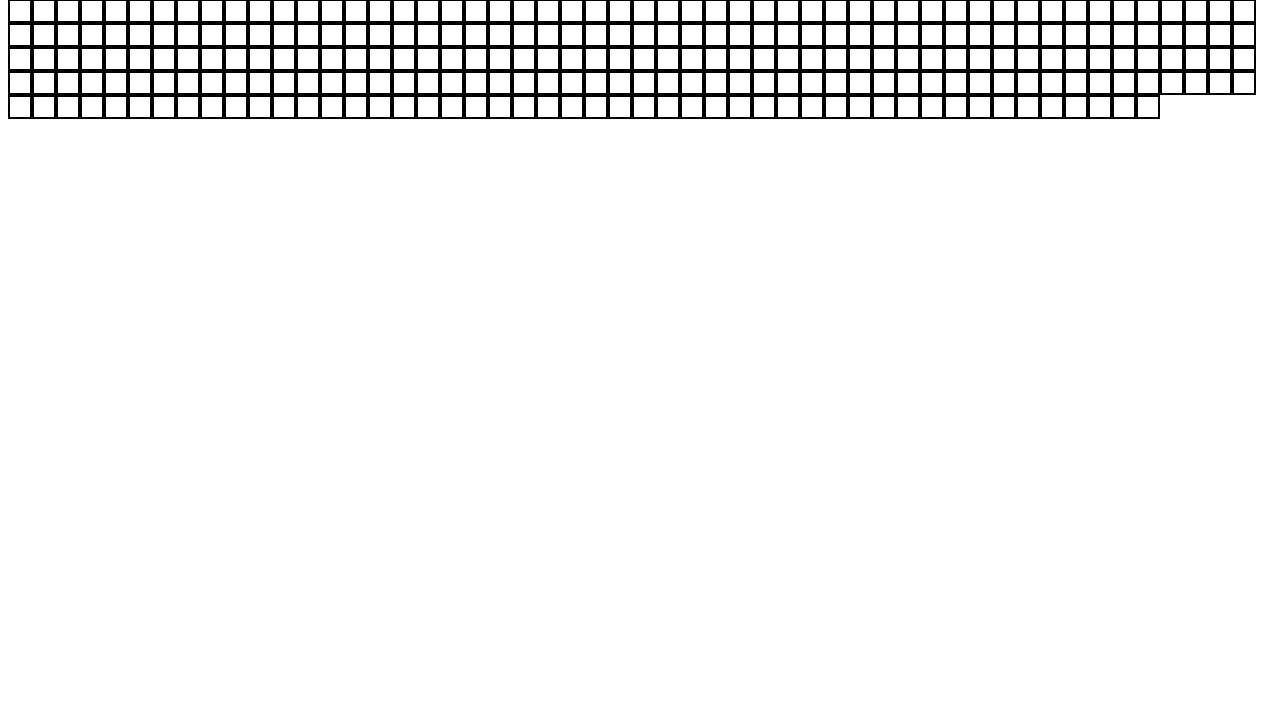
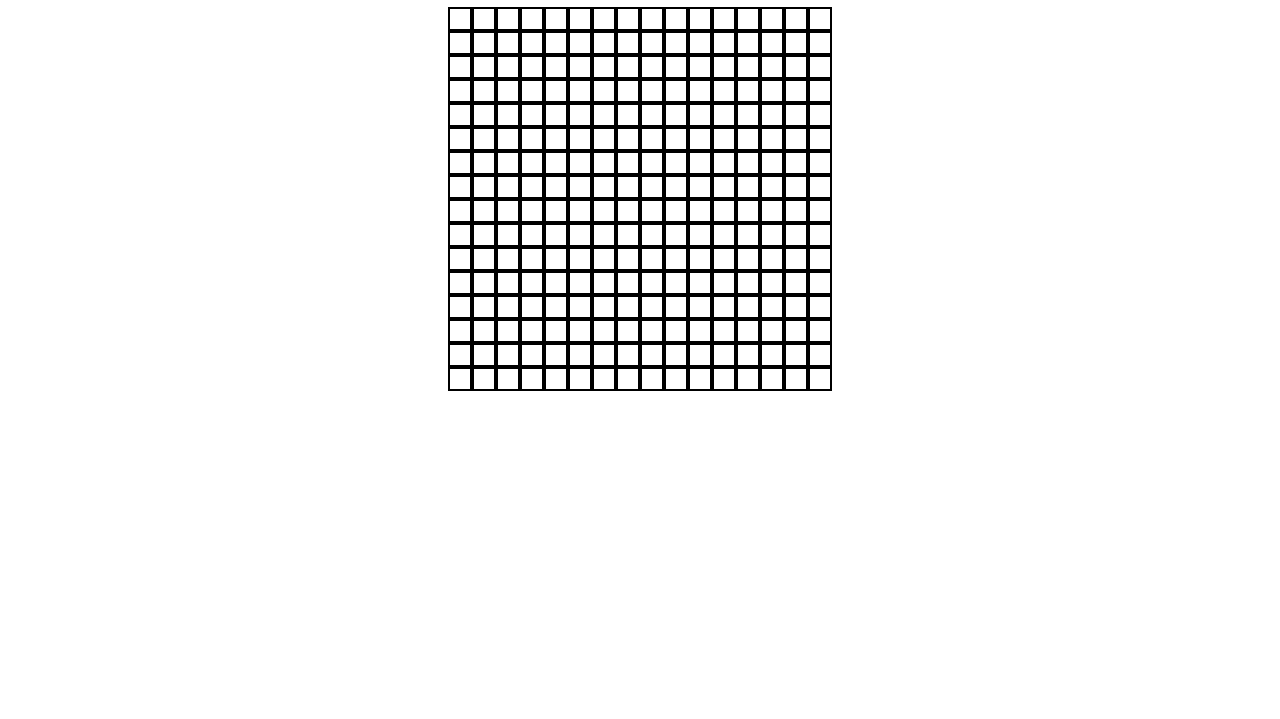
Before and after one commit to leonard-anton/etch-a-sketch, a plain HTML site: page index.html in a window 1280 px wide. Shown: the part 81-800 px from the top of the page. Drawn offline with Linux system fonts and the light colour scheme.

Commit message:
Center Everything
Added the flex property to the body

```diff
--- a/style.css
+++ b/style.css
@@ -1,7 +1,14 @@
+body{
+    display: flex;
+    flex-direction: column;
+    justify-content: center;
+    align-items: center;
+}
+
 .container {
     display: flex;
     flex-wrap: wrap;
-
+    width: 384px; /*  (20px + 4px)  * 16 */
 }
 
 .container div {
```
Also changed, not shown: index.html (+0 -1 lines).
